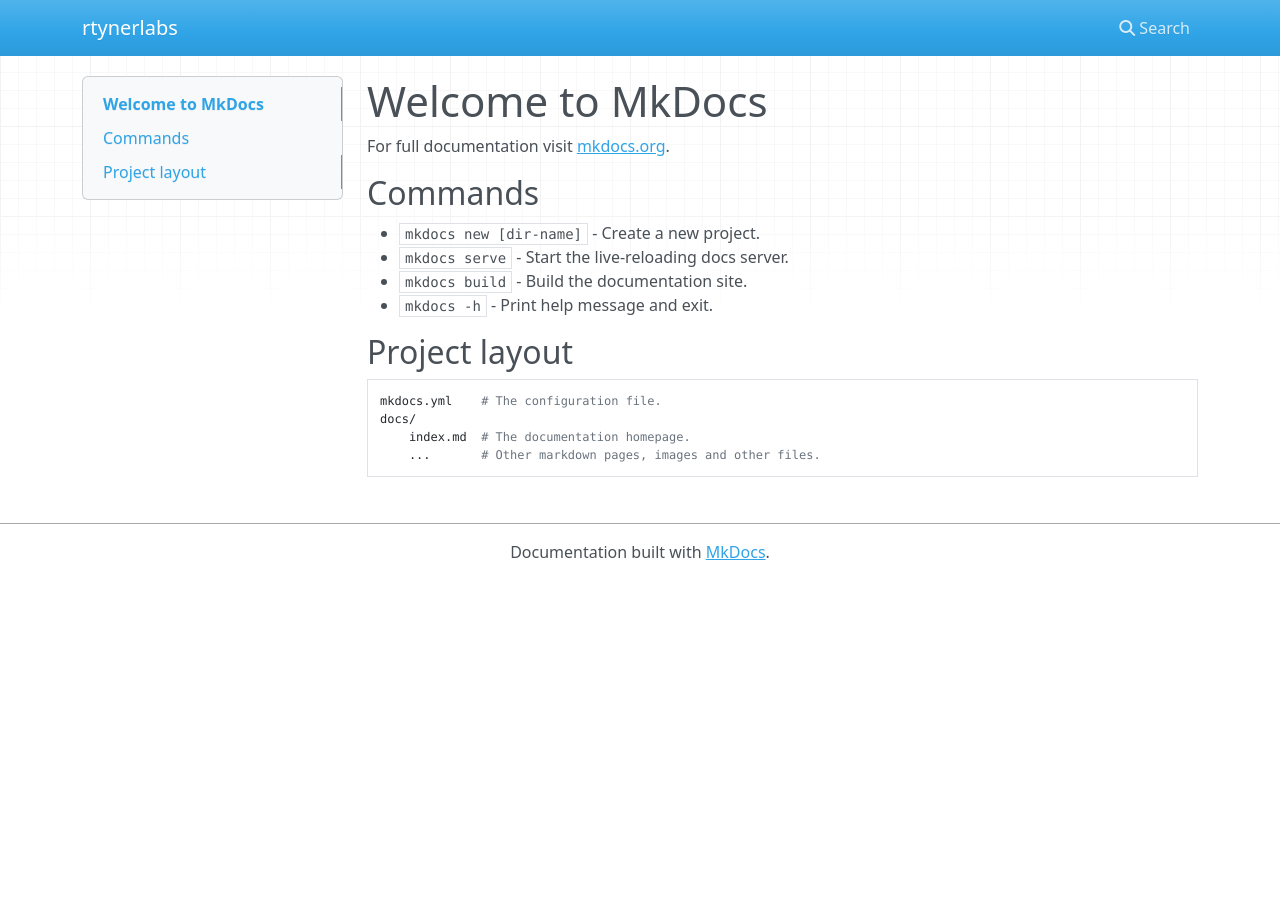
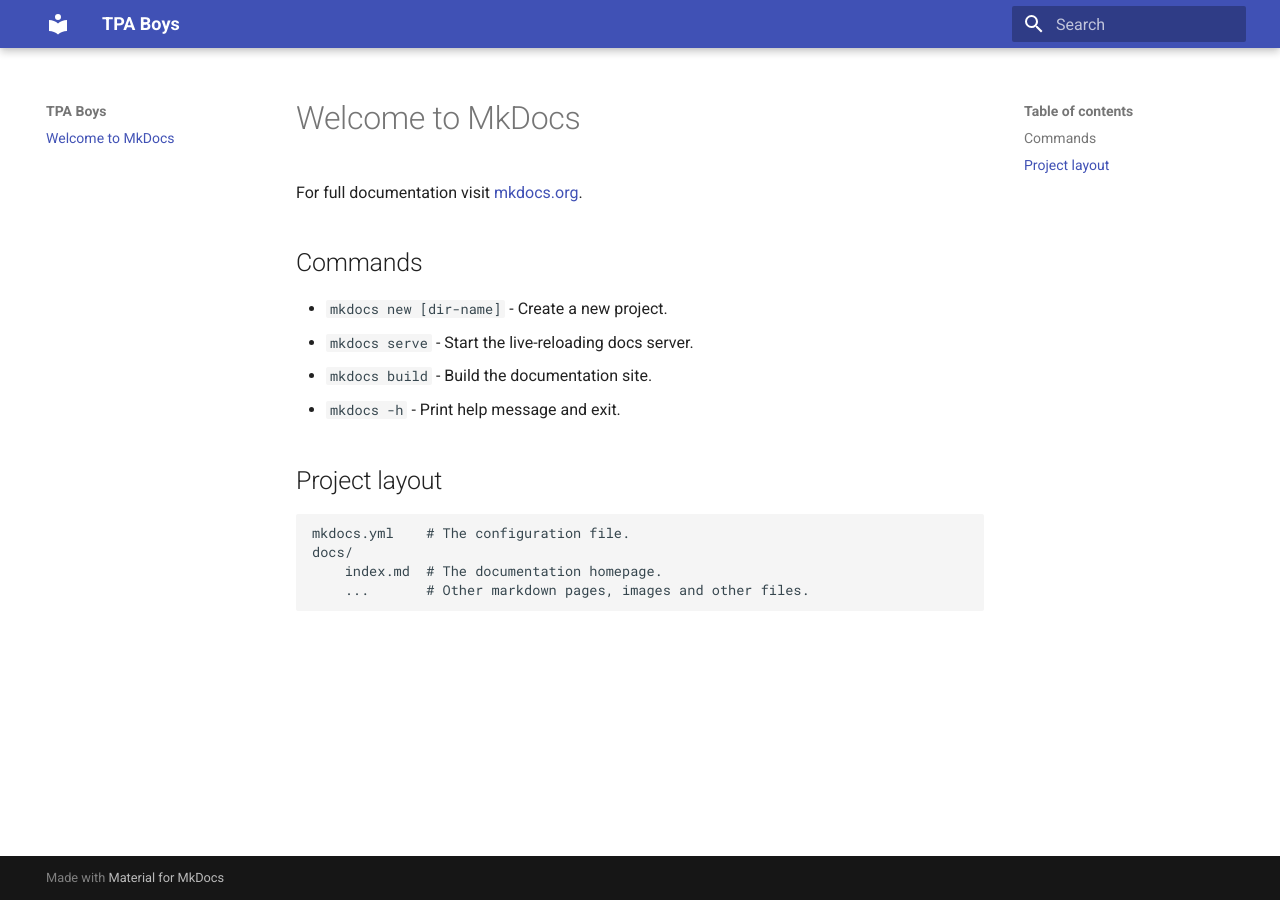
Before and after one commit to rtyner/mkdocs, an MkDocs documentation site: the page built from docs/index.md, in a window 1280 px wide. Built offline with MkDocs 1.6.1 and Material for MkDocs 9.7.7, drawn with Linux system fonts in a browser that asks for light colours; nearby versions of some CDN libraries.

Commit message:
changed theme

```diff
--- a/mkdocs.yml
+++ b/mkdocs.yml
@@ -1,2 +1,7 @@
-site_name: rtynerlabs
-site_url: https://example.com/
+site_name: TPA Boys
+site_url: 'https://docs.rtynerlabs.xyz'
+theme:
+  name: 'material'
+  palette:
+    primary: 'slate'
+    accent: 'blue grey'
```
